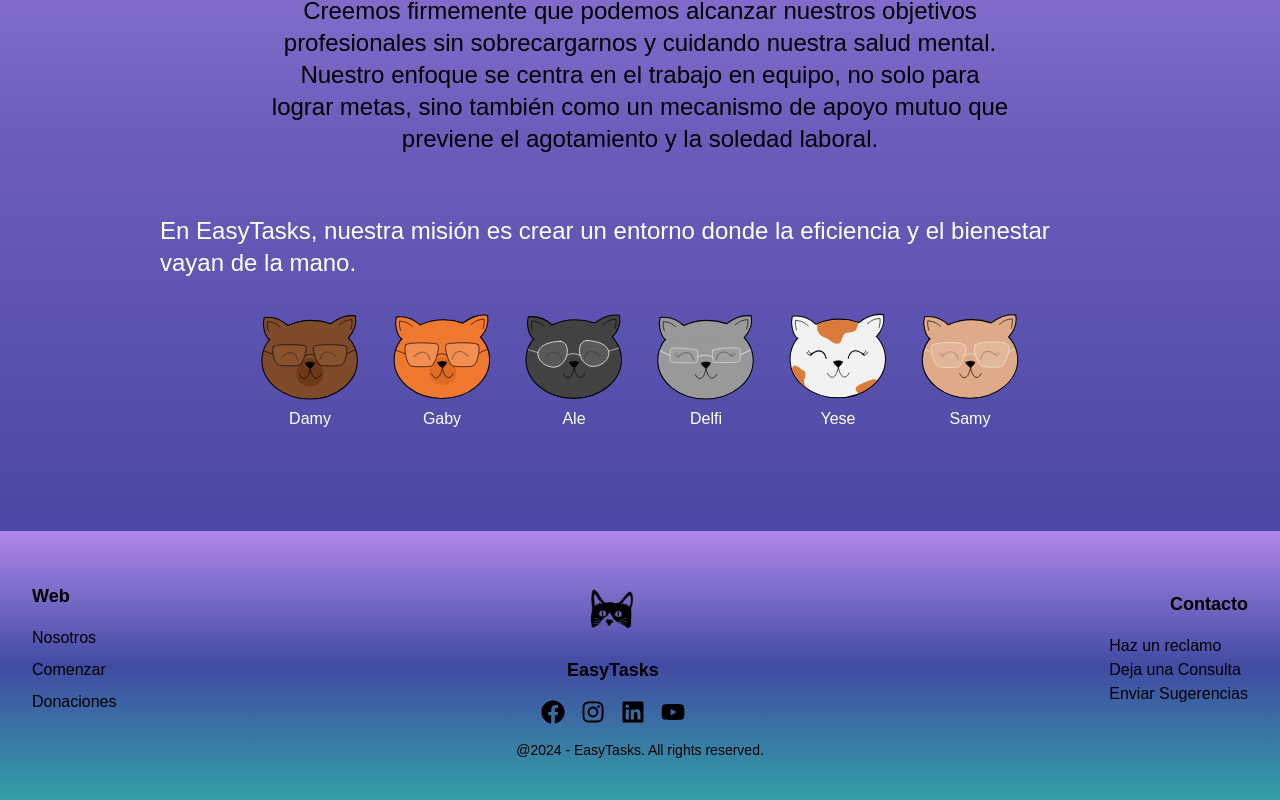
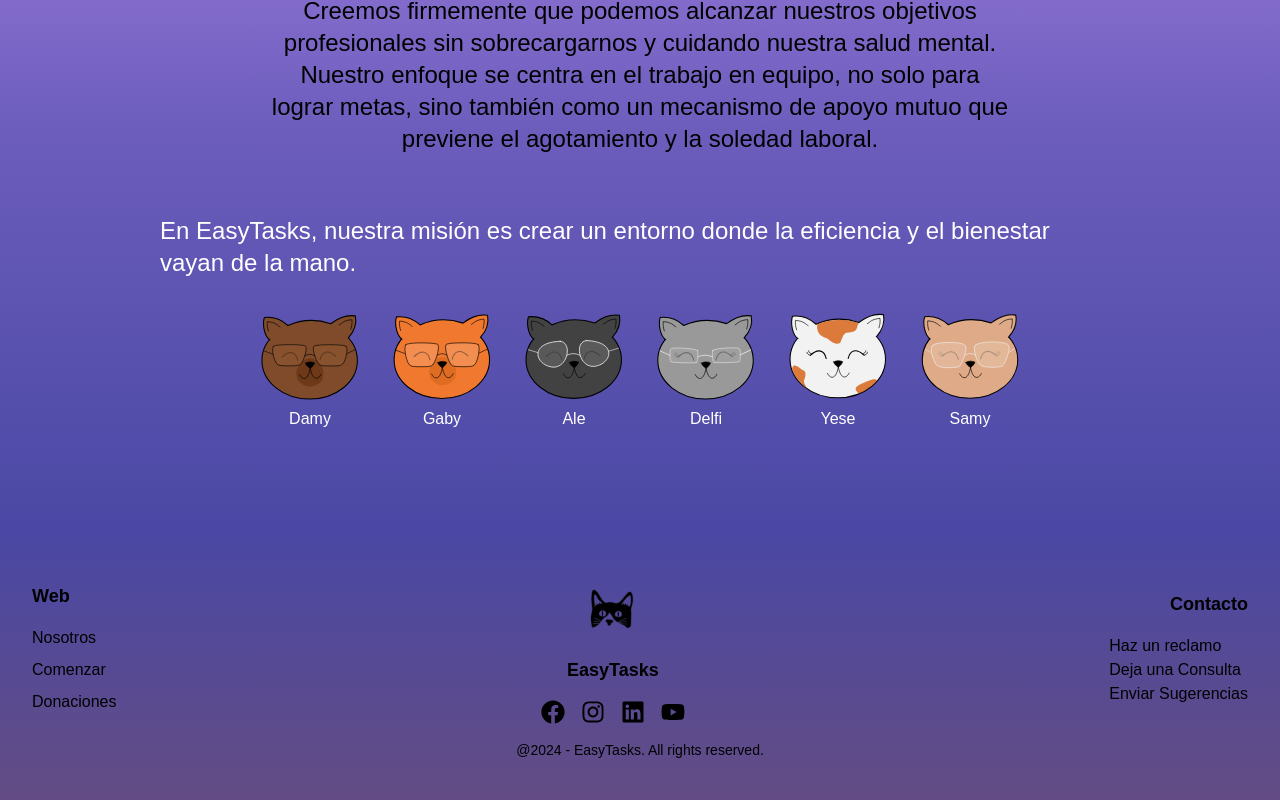
Before and after one commit to DamiiPeralta/PFG7-Front, a Next.js app in the folder easytasks/: page / in a window 1280 px wide. Shown: the part 3534-4334 px from the top of the page. Built offline with nearby package versions, Linux system fonts and the light colour scheme; a web font is replaced by a local one.

Commit message:
cambio de colores del footer

```diff
--- a/easytasks/tailwind.config.ts
+++ b/easytasks/tailwind.config.ts
@@ -27,9 +27,8 @@ const config: Config = {
           "linear-gradient(to top, #29338D 0%, #414BA3 24%, #6249AB 49%, #5F98DF 100%)",
         "gradient-benefits":
           "linear-gradient(to bottom, #29338D 0%, #6249AB 50%, #329FA6 100%)",
-        "gradient-hr":
-          "linear-gradient(to right, #29338D 0%, #6249AB 50%, #329FA6 100%",
-        "footer-gradient": "linear-gradient(180deg, #AF87EA, #414BA3, #329FA6)",
+        "footer-gradient": "linear-gradient(180deg, #4A48A4, #634C84 100%)",
+        // "linear-gradient(to bottom, #4A48A4, #634C84 100%",
       },
     },
   },
```
